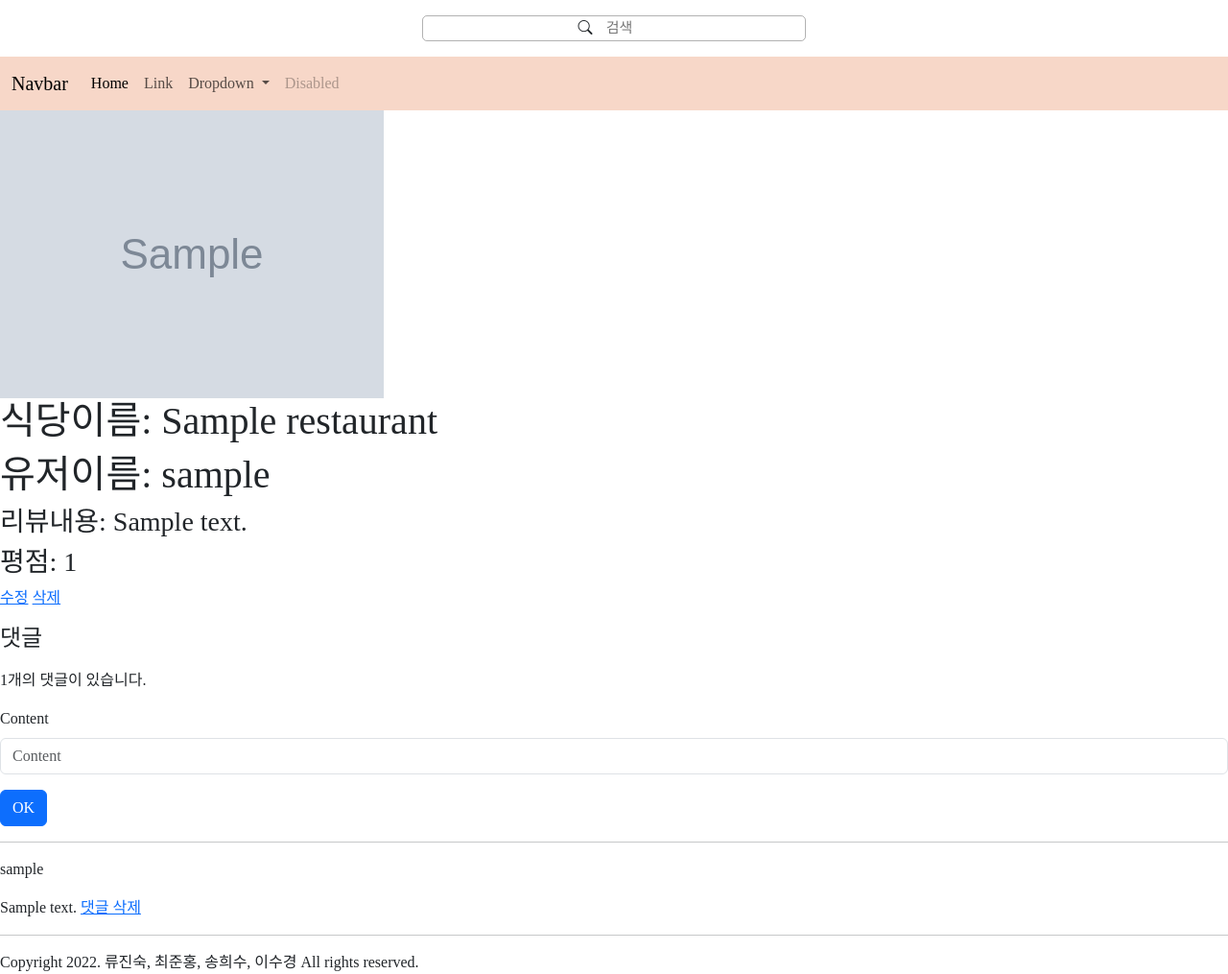
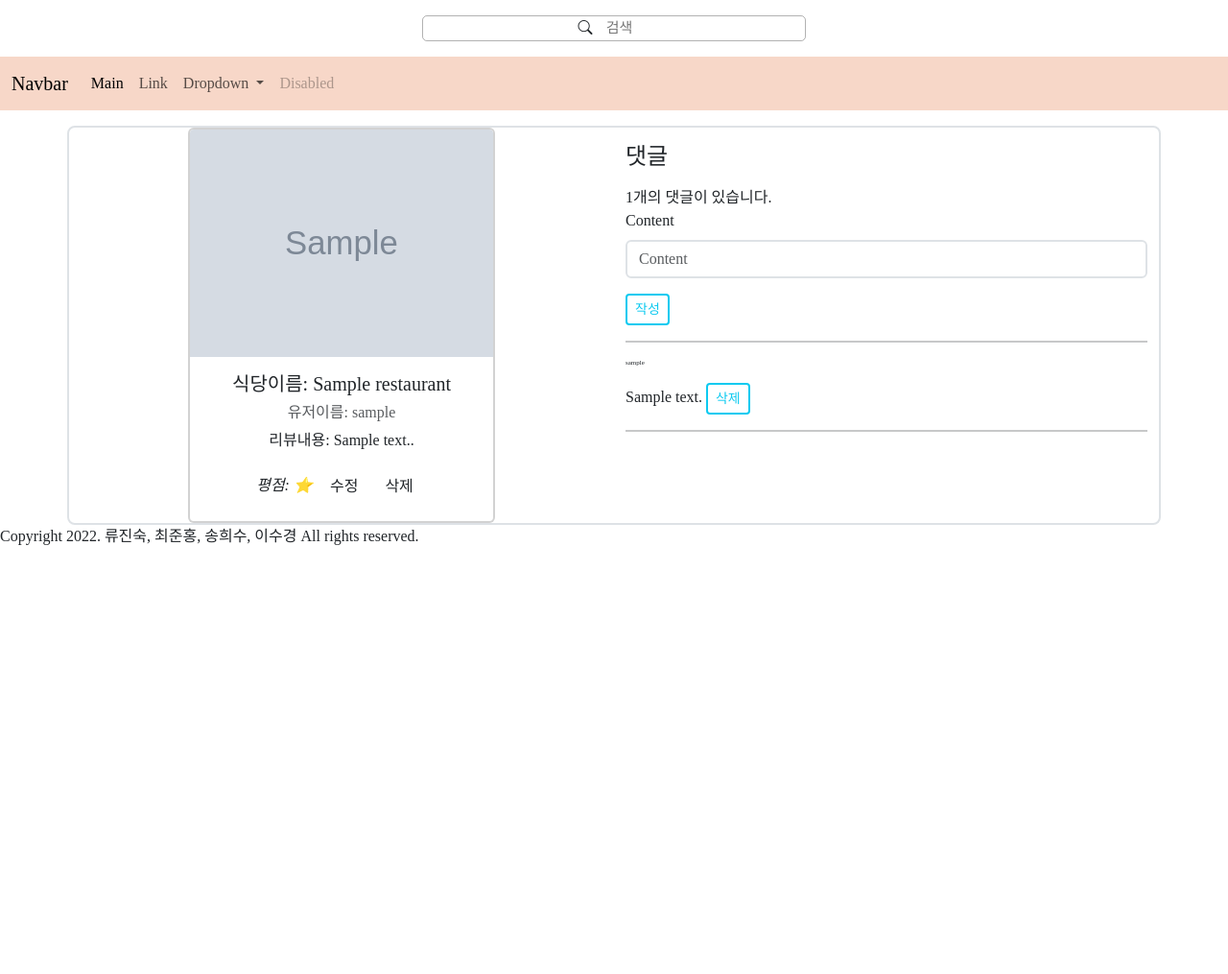
Before and after one commit to code-sum/jeommechoo, a Django app: page /reviews/1 in a window 1280 px wide. Shown: the whole page at 96% size. After the commit the page ends 568 px from the top, so only its background shows below. Run offline with Django 3.2, Linux system fonts and the light colour scheme; a user stored in the database is signed in; tables that the repository leaves empty hold one stand-in row (values such as "Sample post"); grey boxes marked "Sample" are stand-in pictures; some libraries are stand-ins or nearby versions; some web fonts are replaced.

Commit message:
리뷰디테일페이지 수정

```diff
--- a/restaurants/templates/restaurants/detail.html
+++ b/restaurants/templates/restaurants/detail.html
@@ -37,7 +37,7 @@
     {% for review in reviews %}
       <div class="card">
         <div class="card-body">
-          <p>{{ review.content }}</p>
+          <a href="{% url 'reviews:detail' review.pk %}">{{ review.content }}</a>
         </div>
       </div>
     {% endfor %}
--- a/reviews/templates/reviews/detail.html
+++ b/reviews/templates/reviews/detail.html
@@ -3,38 +3,48 @@
 {% bootstrap_css %}
 {% block css %}{% endblock %}
 {% block content %}
-  <img src="{{ review.image.url }}" alt="{{ review.image }}">
-  <h1>식당이름:
-    {{ review.restaurant.name }}</h1>
-  <h1>유저이름:
-    {{ review.user }}</h1>
-  <h3>리뷰내용:
-    {{ review.content }}</h3>
-  <h3>평점:
-    {{ review.grade }}</h3>
-  <a href="{% url 'reviews:update' review.pk %}">수정</a>
-  <a href="{% url 'reviews:delete' review.pk %}">삭제</a>
-  <p>
+
+<div class="container mt-3 border border-opacity-10 border-2 rounded-3">
+    <div class="row">
+        <div class="col-6 d-flex justify-content-center">
+            <div class="card text-center" style="width: 20rem;">
+                <img  src="{{ review.image.url }}" alt="{{ review.image }}" class="card-img-top">
+                <div class="card-body">
+                    <h5 class="card-title">식당이름:
+                        {{ review.restaurant.name }}</h5>
+                    <h6 class="mt-1 card-subtitle mb-2 text-muted">유저이름:
+                        {{ review.user }}</h6>
+                    <p class="card-text">리뷰내용:
+                        {{ review.content }}.</p>
+                    <i class="cart-footer">평점:
+                        {{ review.get_grade_display }}</i>
+                    {% if request.user.is_authenticated %}
+                    <a href="{% url 'reviews:update' review.pk %}" class="btn btn-btn-outline-info">수정</a><a href="{% url 'reviews:delete' review.pk %}" class="btn btn-btn-outline-info">삭제</a>
+
+                    {% endif %}
+                </div>
+            </div>
+        </div>
+
+        <div class="col-6">
             <h4 class="my-3">댓글</h4>
             {% if comments %}
             <span>{{ comments|length }}개의 댓글이 있습니다.</span>
             {% endif %}
-  </p>
         {% if request.user.is_authenticated %}
 
             <form action="{% url 'reviews:comment_create' review.pk %}" method="POST">
             {% csrf_token %}
             {% bootstrap_form comment_form layout='inline'%}
-      {% bootstrap_button button_type="submit" content="OK"%}
+            {% bootstrap_button button_type="submit" content="작성" button_class="btn-outline-info btn-sm" %}
             </form>
             <hr>
             {% for comment in comments %}
-      <p>
+            <p style="font-size:7px;">
                 {{ comment.user.username }}
             </p>
             <p>{{ comment.content }}
-
-        <a href="{% url 'reviews:comment_delete' comment.review.pk comment.pk %}">댓글 삭제</a>
+                <a href="{% url 'reviews:comment_delete' comment.review.pk comment.pk %}" class="btn btn-outline-info btn-sm">삭제</a>
             </p>
 
             <hr>
@@ -43,5 +53,8 @@
             {% endfor %}
         {% else %}
         {% endif %}
+        </div>
+    </div>
+</div>
 {% endblock content %}
 {% bootstrap_javascript %}
--- a/templates/base.html
+++ b/templates/base.html
@@ -36,7 +36,7 @@
           <div class="collapse navbar-collapse" id="navbarSupportedContent">
             <ul class="navbar-nav me-auto mb-2 mb-lg-0">
               <li class="nav-item">
-                <a class="nav-link active" aria-current="page" href="#">Home</a>
+                <a class="nav-link active" aria-current="page" href="{% url 'main' %}">Main</a>
               </li>
               <li class="nav-item">
                 <a class="nav-link" href="#">Link</a>
```
Lines whose indentation alone changed are shown as unchanged.
